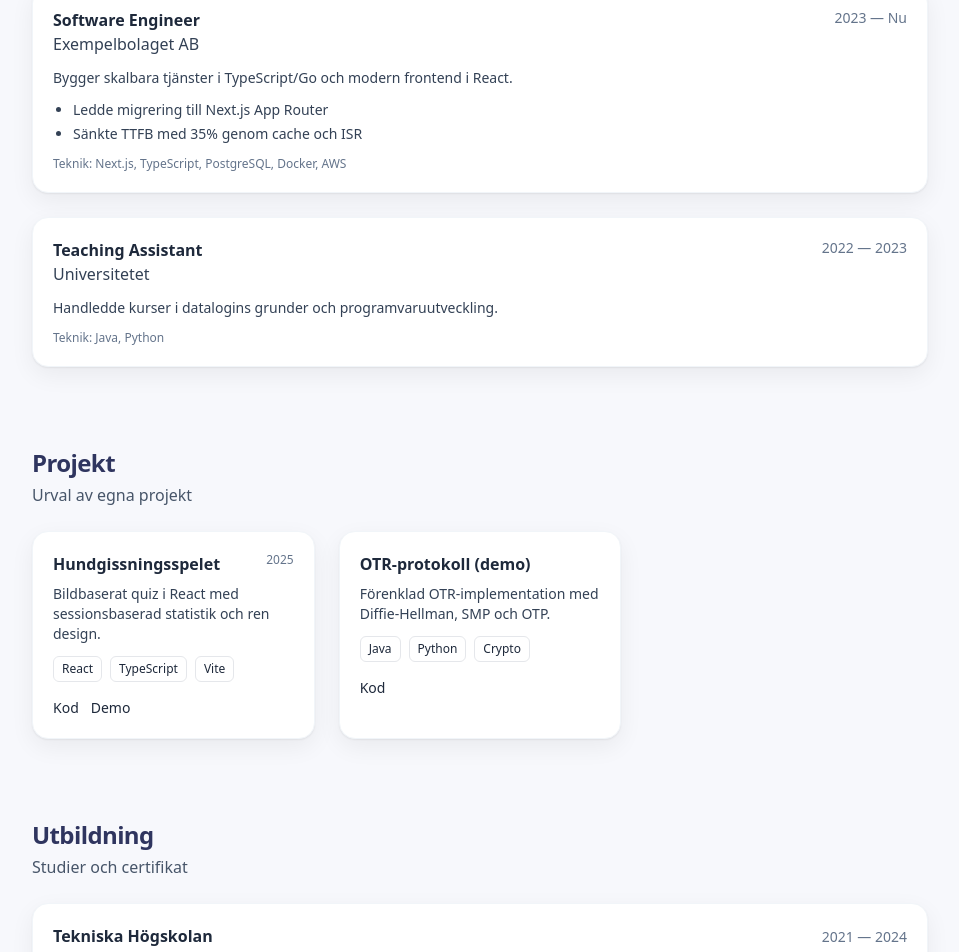
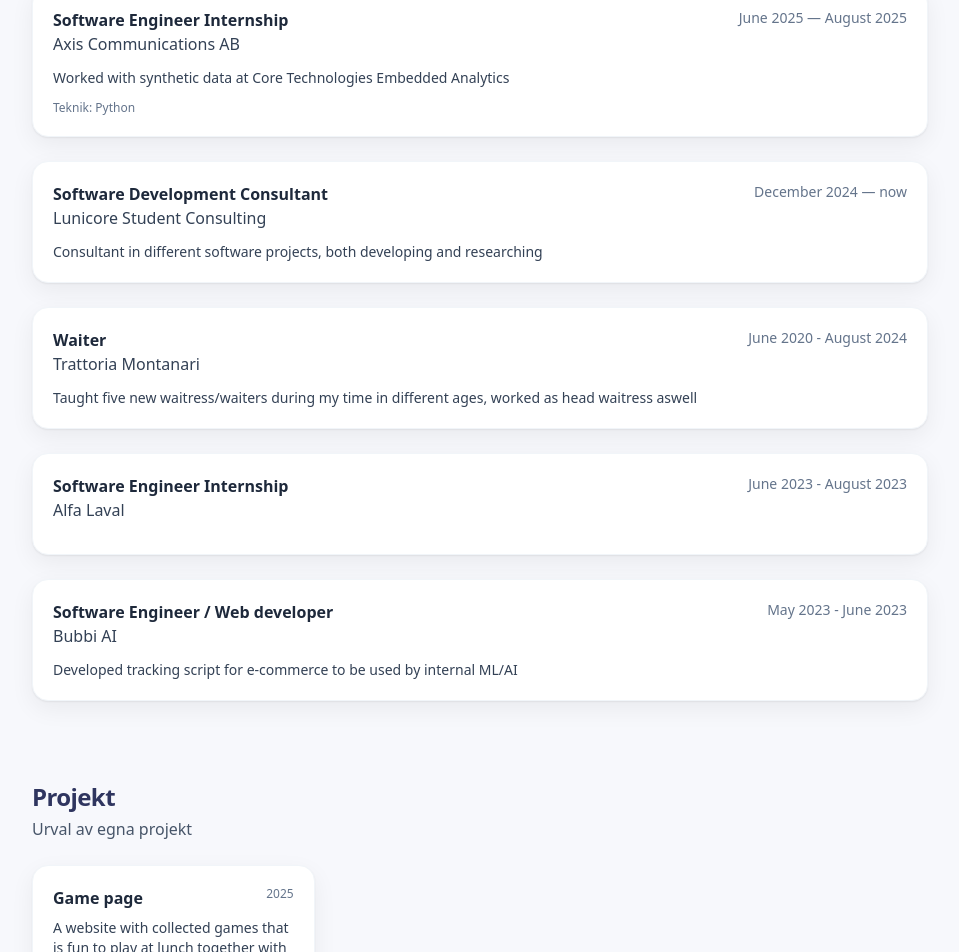
Before and after one commit to EbbacnLundgren/portfolio, a Next.js app: page / in a window 1280 px wide. Shown: the part 560-1512 px from the top of the page, without its empty margins (160-1119 px from the left). Built offline with nearby package versions, Linux system fonts and the light colour scheme.

Commit message:
Added more info

```diff
--- a/content/data.ts
+++ b/content/data.ts
@@ -20,65 +20,71 @@
 
 export const data = {
   hero: {
-    title: "Hej, jag är Gustav",
+    title: "Ebba Lundgren",
     subtitle:
-      "Full stack-utvecklare som bygger tydliga, robusta lösningar. Fokus på webb, system och data.",
-    location: "Sverige",
+      "Master student in Information- and Communication Engineering at LTH, 5th year",
+    location: "Sweden",
     osRepos: 50
   },
   links: {
-    github: "https://github.com/ditt-anvandarnamn",
-    linkedin: "https://www.linkedin.com/in/ditt-profil",
-    twitter: "",
-    email: "du@example.com",
+    github: "https://github.com/EbbacnLundgren",
+    linkedin: "https://www.linkedin.com/in/ebbacnlundgren/",
+    email: "ebbacn.lundgren@gmail.com",
     resumeUrl: "/cv.pdf"
   },
   experiences: <Experience[]>[
     {
-      company: "Exempelbolaget AB",
-      title: "Software Engineer",
-      period: "2023 — Nu",
+      company: "Axis Communications AB",
+      title: "Software Engineer Internship",
+      period: "June 2025 — August 2025",
       summary:
-        "Bygger skalbara tjänster i TypeScript/Go och modern frontend i React.",
-      achievements: [
-        "Ledde migrering till Next.js App Router",
-        "Sänkte TTFB med 35% genom cache och ISR"
-      ],
-      tech: ["Next.js", "TypeScript", "PostgreSQL", "Docker", "AWS"]
+        "Worked with synthetic data at Core Technologies Embedded Analytics",
+
+      tech: ["Python"]
     },
     {
-      company: "Universitetet",
-      title: "Teaching Assistant",
-      period: "2022 — 2023",
+      company: "Lunicore Student Consulting",
+      title: "Software Development Consultant",
+      period: "December 2024 — now",
       summary:
-        "Handledde kurser i datalogins grunder och programvaruutveckling.",
-      tech: ["Java", "Python"]
+        "Consultant in different software projects, both developing and researching"
+    },
+    {
+      company: "Trattoria Montanari",
+      title: "Waiter",
+      period: "June 2020 - August 2024",
+      summary:
+        "Taught five new waitress/waiters during my time in different ages, worked as head waitress aswell"
+
+    },
+    {
+      company: "Alfa Laval",
+      title: "Software Engineer Internship",
+      period: "June 2023 - August 2023",
+    },
+    {
+      company: "Bubbi AI",
+      title: "Software Engineer / Web developer",
+      period: "May 2023 - June 2023",
+      summary: "Developed tracking script for e-commerce to be used by internal ML/AI"
     }
   ],
   projects: <Project[]>[
     {
-      title: "Hundgissningsspelet",
+      title: "Game page",
       description:
-        "Bildbaserat quiz i React med sessionsbaserad statistik och ren design.",
+        "A website with collected games that is fun to play at lunch together with your friends. Currently working on adding a new game. ",
       tags: ["React", "TypeScript", "Vite"],
-      repo: "https://github.com/...",
-      demo: "https://...",
+      repo: "https://github.com/EbbacnLundgren/gamepage",
       year: "2025"
-    },
-    {
-      title: "OTR-protokoll (demo)",
-      description:
-        "Förenklad OTR-implementation med Diffie-Hellman, SMP och OTP.",
-      tags: ["Java", "Python", "Crypto"],
-      repo: "https://github.com/..."
     }
   ],
   education: [
     {
-      school: "Tekniska Högskolan",
-      degree: "BSc Datavetenskap",
-      period: "2021 — 2024",
-      details: "Fördjupning i ML, kryptografi och distribuerade system."
+      school: "Faculty of Engineering (LTH) at Lund University",
+      degree: "MSc Software Systems Engineering",
+      period: "2021 — 2026",
+      details: "Concurrent programming, Machine Learning, Cyber Security, Database Technology, Internet Inside, Software Testing, Wireless Networks, Secured Systems, OOP & Design"
     }
   ]
 };
```
